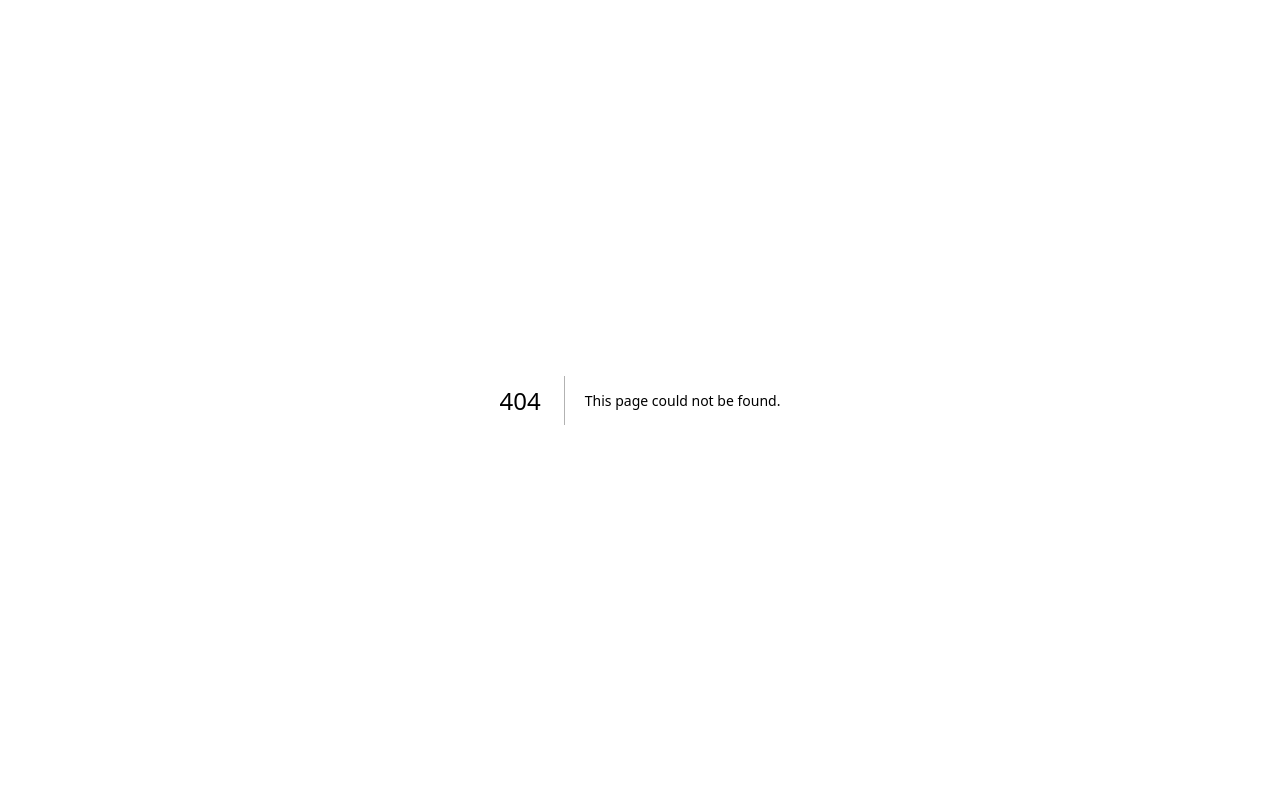
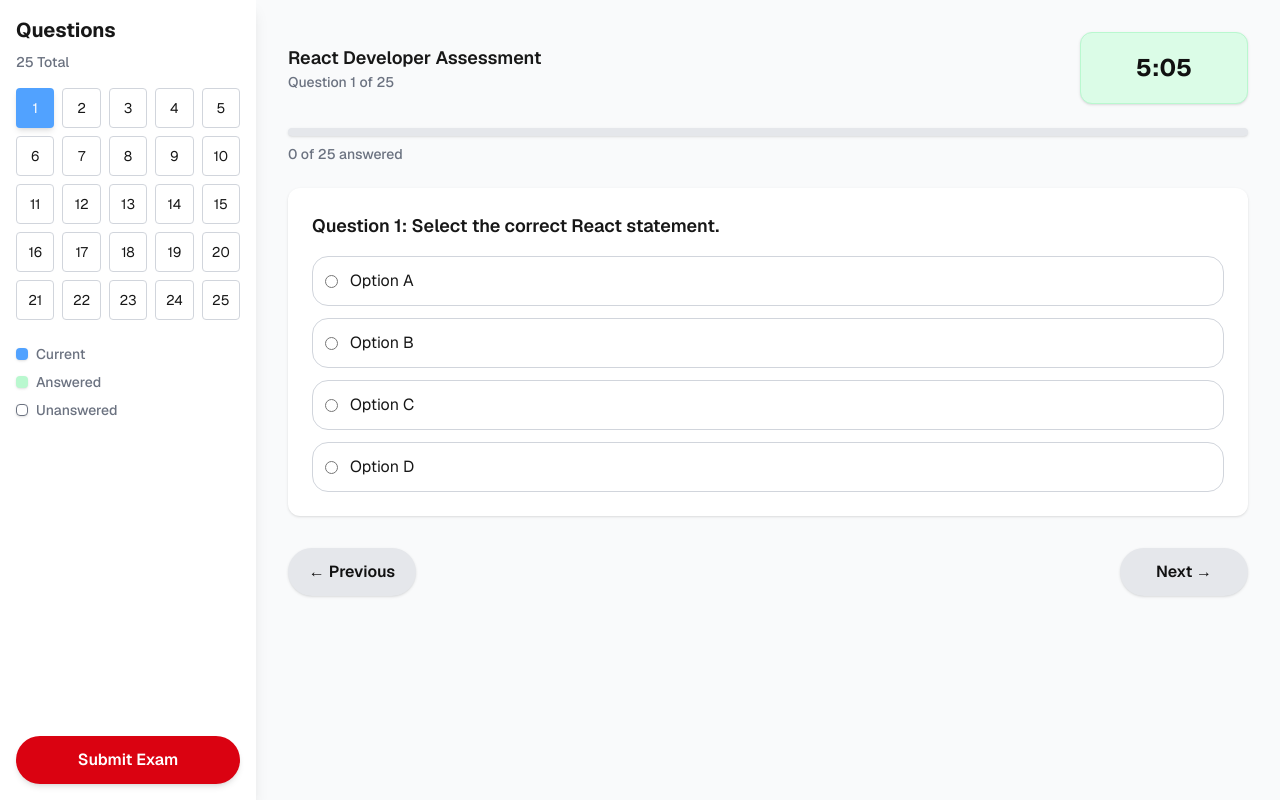
Before and after one commit to Sayed1210/Exam-Platform, a Next.js app in the folder Frontend/exam.ui/: page /answer-exam in a window 1280 px wide. Before the commit this address had no page. Built offline with nearby package versions, Linux system fonts and the light colour scheme.

Commit message:
the exam page UI

```diff
--- /dev/null
+++ b/Frontend/exam.ui/app/answer-exam/page.tsx
@@ -0,0 +1,219 @@
+"use client";
+
+import Button from "@/components/Button";
+import Modal from "@/components/Modal";
+import { useState, useEffect } from "react";
+
+const TOTAL_QUESTIONS = 25; // will take from backend
+
+export default function ExamPage() {
+  const [current, setCurrent] = useState(1);
+  const [answers, setAnswers] = useState<{ [key: number]: string }>({});
+  const [timeLeft, setTimeLeft] = useState(310); // seconds
+  const [open, setOpen] = useState(false);
+
+
+  const question = {
+    id: current,
+    text: "Select the correct React statement.",
+    options: ["Option A", "Option B", "Option C", "Option D"],
+  };
+
+  // Timer
+  useEffect(() => {
+    const interval = setInterval(() => {
+      setTimeLeft((prev) => (prev > 0 ? prev - 1 : 0));
+    }, 1000);
+    return () => clearInterval(interval);
+  }, []);
+
+  const formatTime = (sec: number) => {
+    const m = Math.floor(sec / 60);
+    const s = sec % 60;
+    return `${m}:${s.toString().padStart(2, "0")}`;
+  };
+
+  const answeredCount = Object.keys(answers).length;
+
+  return (
+    // flex-col lg:flex-row
+    <div className="flex min-h-screen bg-gray-50">
+      {/* Sidebar */}
+      <div className="w-64 bg-white border-0 p-4 flex flex-col justify-between shadow-lg">
+        <div>
+          <h2 className="text-heading mb-2">Questions</h2>
+          <p className="text-muted mb-4">{TOTAL_QUESTIONS} Total</p>
+
+          <div className="grid grid-cols-5 gap-2 text-body">
+            {Array.from({ length: TOTAL_QUESTIONS }, (_, i) => {
+              const num = i + 1;
+              const isCurrent = num === current;
+              const isAnswered = answers[num];
+
+              return (
+                <button
+                  key={num}
+                  onClick={() => setCurrent(num)}
+                  className={`h-10 rounded border text-sm hover:brightness-90 transition
+                    ${
+                      isCurrent
+                        ? "bg-blue-400 text-white border-0 shadow-md"
+                        : isAnswered
+                        ? "bg-green-200 border-0"
+                        : "border-gray-300"
+                    }
+                  `}
+                >
+                  {num}
+                </button>
+              );
+            })}
+          </div>
+
+          <div className="mt-6 text-muted space-y-2">
+            <div className="flex items-center gap-2">
+              <span className="w-3 h-3 bg-blue-400 rounded shadow-sm" /> Current
+            </div>
+            <div className="flex items-center gap-2">
+              <span className="w-3 h-3 bg-green-200 rounded shadow-sm" /> Answered
+            </div>
+            <div className="flex items-center gap-2">
+              <span className="w-3 h-3 border rounded shadow-sm" /> Unanswered
+            </div>
+          </div>
+        </div>
+
+        <button className="btn-primary w-full" onClick={() => setOpen(true)}>
+          Submit Exam
+        </button>
+        {/* Submit Modal */}
+        <Modal open={open} onClose={() => setOpen(false)}>
+          {/* Icon */}
+          <div className="flex justify-center">
+            <div className="w-18 h-18 rounded-full bg-yellow-100 flex items-center justify-center">
+              <span className="text-4xl text-yellow-500">⚠</span>
+            </div>
+          </div>
+
+          {/* Title */}
+          <h2 className="text-heading text-center">
+            Submit your exam?
+          </h2>
+
+          {/* Description */}
+          <p className="text-center text-muted">
+            You answered <span className="font-bold">{answeredCount}</span> of{" "}
+            {TOTAL_QUESTIONS} <br></br>This cannot be undone
+          </p>
+          <div className="flex gap-3">
+              <Button text="Submit" onClick={() => setOpen(false)} className="btn-primary flex-1" />
+              <Button text="Go Back" onClick={() => setOpen(false)} className="btn-secondary flex-1" />
+          </div>
+        </Modal>
+      </div>
+
+      {/* Main Content */}
+      <div className="flex-1 p-8">
+        {/* Header */}
+        <div className="flex justify-between items-center mb-6">
+          <div>
+            <h1 className="text-lg font-semibold">
+              React Developer Assessment
+            </h1>
+            <p className="text-muted">
+              Question {current} of {TOTAL_QUESTIONS}
+            </p>
+          </div>
+
+          {/* Timer Box */}
+      <div
+        className={`
+          w-42 h-18 flex items-center justify-center rounded-xl border
+          text-title transition-colors shadow-sm
+          ${
+            timeLeft <= 300
+              ? "bg-red-100 border-red-200 text-primary"
+              : "bg-green-100 border-green-200 text-black"
+          }
+        `}
+      >
+        {formatTime(timeLeft)}
+      </div>
+        </div>
+
+        {/* Progress */}
+        <div className="mb-6">
+          <div className="h-2 bg-gray-200 rounded shadow-sm overflow-hidden">
+            <div
+              className="h-2 bg-blue-500 rounded transition-all duration-500 ease-in-out"
+              style={{
+                width: `${(answeredCount / TOTAL_QUESTIONS) * 100}%`,
+              }}
+            />
+          </div>
+          <p className="text-muted mt-2">
+            {answeredCount} of {TOTAL_QUESTIONS} answered
+          </p>
+        </div>
+
+        {/* Question Card */}
+        <div className="bg-white p-6 rounded-xl shadow-sm">
+          {/* <p className="text-sm text-gray-400 mb-2">
+            QUESTION {current} OF {TOTAL_QUESTIONS}
+          </p> */}
+
+          <h2 className="text-lg font-semibold mb-4">
+            Question {current}: {question.text}
+          </h2>
+
+          <div className="space-y-3">
+            {question.options.map((opt) => (
+              <label
+                key={opt}
+                className={`text-body flex items-center gap-3 border rounded-2xl p-3 cursor-pointer
+                  ${
+                    answers[current] === opt
+                      ? "border-blue-100 bg-blue-100"
+                      : "border-gray-300"
+                  }
+                `}
+              >
+                <input
+                  type="radio"
+                  name={`q-${current}`}
+                  checked={answers[current] === opt}
+                  onChange={() =>
+                    setAnswers((prev) => ({
+                      ...prev,
+                      [current]: opt,
+                    }))
+                  }
+                />
+                {opt}
+              </label>
+            ))}
+          </div>
+        </div>
+
+        {/* Navigation */}
+        <div className="flex justify-between mt-6">
+          <button
+            onClick={() => setCurrent((p) => Math.max(1, p - 1))}
+            className="btn-secondary"
+          >
+            ← Previous
+          </button>
+
+          <button
+            onClick={() =>
+              setCurrent((p) => Math.min(TOTAL_QUESTIONS, p + 1))
+            }
+            className="btn-secondary"
+          >
+            Next →
+          </button>
+        </div>
+      </div>
+    </div>
+  );
+}
--- a/Frontend/exam.ui/app/globals.css
+++ b/Frontend/exam.ui/app/globals.css
@@ -70,11 +70,10 @@ body {
 /* Button Styles */
 @layer components {
   .btn-primary {
-    @apply w-full mt-2 py-3 rounded-4xl font-semibold text-white transition hover:brightness-90;
-    background-color: var(--primary);
+    @apply w-full mt-2 min-w-32 py-3 rounded-4xl shadow-md font-semibold text-white bg-primary transition hover:brightness-90;
   }
 
   .btn-secondary {
-    @apply w-full mt-2 py-3 rounded-4xl font-semibold transition bg-gray-200 text-black hover:brightness-95;
+    @apply mt-2 min-w-32 py-3 rounded-4xl shadow-sm font-semibold text-black bg-gray-200 transition hover:brightness-95;
   }
 }
--- a/Frontend/exam.ui/app/login/page.tsx
+++ b/Frontend/exam.ui/app/login/page.tsx
@@ -77,15 +77,17 @@ export default function LoginPage() {
       {/* Popup Window */}
       <Modal open={open} onClose={() => setOpen(false)}>
         <div className="flex flex-col gap-2 text-center">
-            <h3 className="text-title">Reset Password</h3>
+            <h3 className="text-title mb-3">Reset Password</h3>
             <p className="text-muted">Enter your email and we'll send a reset link</p>
         </div>
 
         <div>
             <Input placeholder="Enter your email" value={resetEmail} onChange={setResetEmail}/>
-            <div style={{ height: '8px' }} />
-            <Button text="Send Reset Link" onClick={() => setOpen(false)} className="btn-primary" />
-            {/* <Button text="Cancel" onClick={() => setOpen(false)} className="btn-secondary" /> */}
+            <div className="mt-3">
+              <Button text="Send Reset Link" onClick={() => setOpen(false)} className="btn-primary" />
+              <Button text="Cancel" onClick={() => setOpen(false)} className="btn-secondary w-full" />
+
+            </div>
         </div>
       </Modal>
     </div>
--- a/Frontend/exam.ui/app/page.tsx
+++ b/Frontend/exam.ui/app/page.tsx
@@ -1,5 +1,5 @@
 import { redirect } from "next/navigation";
 
 export default function Home() {
-  redirect("/login");
+  redirect("/answer-exam");
 }
--- a/Frontend/exam.ui/components/Modal.tsx
+++ b/Frontend/exam.ui/components/Modal.tsx
@@ -2,18 +2,19 @@ export default function Modal({ open, onClose, children }: any) {
   if (!open) return null;
 
   return (
-    <div className="fixed inset-0 bg-black/30 flex items-center justify-center text-center">
+    <div className="fixed inset-0 bg-black/40 flex items-center justify-center text-center z-50 p-4">
 
       {/* Modal Card */}
-      <div className="bg-white rounded-2xl shadow-xl max-w-md p-8 relative relative flex flex-col gap-6">
+      <div className="bg-white rounded-3xl max-w-lg p-8 relative flex flex-col gap-3
+      min-w-70 shadow-2xl animate-in fade-in zoom-in duration-200">
 
         {/* Close button (top right) */}
-        <button
+        {/* <button
           onClick={onClose}
           className="absolute top-3 right-4 font-bold text-gray-400 hover:text-black"
         >
           ✕
-        </button>
+        </button> */}
 
         {/* Content */}
         {children}
```
